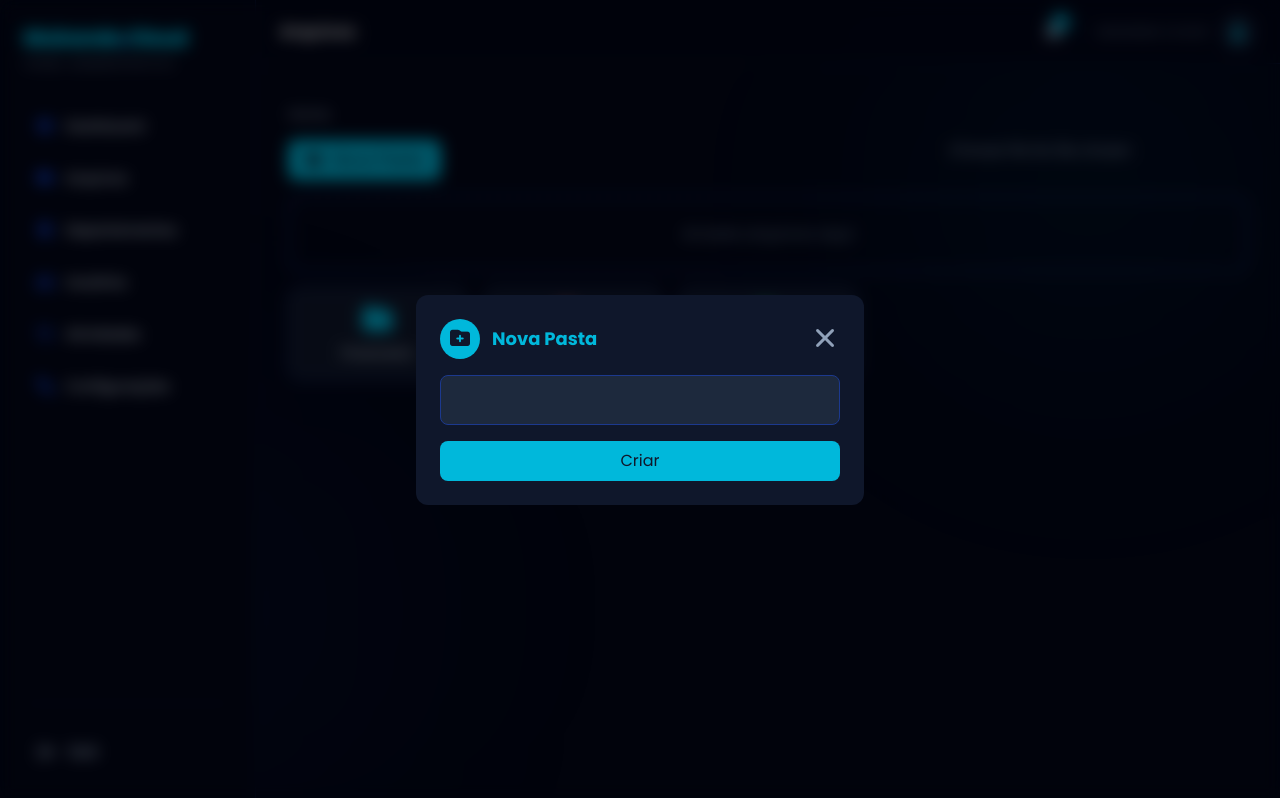
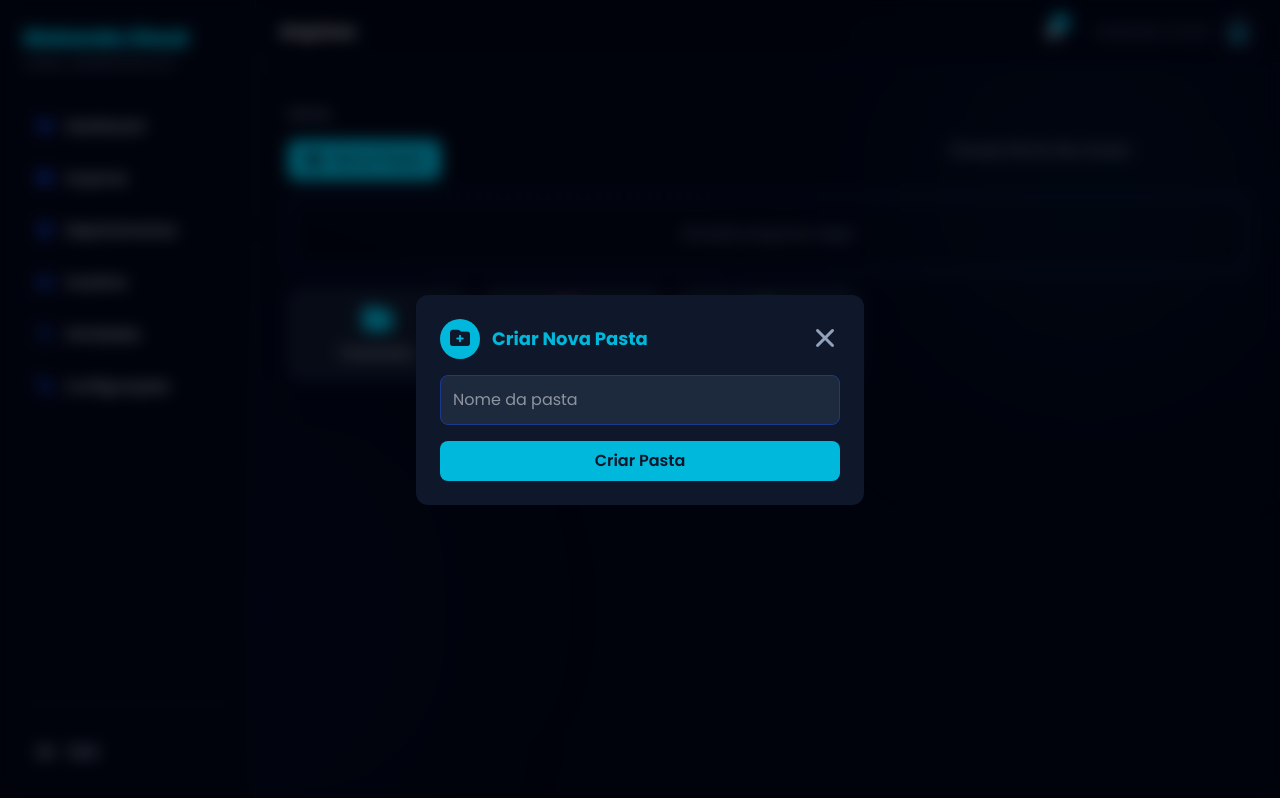
Before and after one commit to nsimba-afonso-nwayami/mukanda-cloud, a React (Vite) app: page /dashboard/superadmin/arquivos in a window 1280 px wide. Both pictures are taken after a click on the button "Nova Pasta". Built offline with nearby package versions, Linux system fonts and the light colour scheme.

Commit message:
layout finalizado

```diff
--- a/src/pages/superadmin/ArquivosSuperAdmin.jsx
+++ b/src/pages/superadmin/ArquivosSuperAdmin.jsx
@@ -42,6 +42,7 @@ export default function ArquivosSuperAdmin() {
   const handleOpen = (item) => {
     if (item.type === "folder") setCurrentPath([...currentPath, item.name]);
     else setPreviewFile(item);
+    closeContextMenu();
   };
 
   // Breadcrumb
@@ -83,7 +84,9 @@ export default function ArquivosSuperAdmin() {
   const handleDragStart = (item) => (dragItem.current = item);
   const handleDropOnFolder = (folder) => {
     setArquivos((prev) =>
-      prev.map((item) => (item.id === dragItem.current.id ? { ...item, parent: folder.name } : item))
+      prev.map((item) =>
+        item.id === dragItem.current.id ? { ...item, parent: folder.name } : item
+      )
     );
   };
 
@@ -95,6 +98,7 @@ export default function ArquivosSuperAdmin() {
     const y = Math.min(e.pageY, window.innerHeight - 120);
     setContextMenu({ x, y });
   };
+
   const closeContextMenu = () => setContextMenu(null);
 
   // Renomear
@@ -119,17 +123,16 @@ export default function ArquivosSuperAdmin() {
     }, 600); // 600ms toque longo
     return timer;
   };
-
-  const handleTouchEnd = (timer) => {
-    clearTimeout(timer);
-  };
+  const handleTouchEnd = (timer) => clearTimeout(timer);
 
   // Fechar context menu ao clicar fora (desktop e mobile)
   useEffect(() => {
-    if (!contextMenu) return; // só adiciona listener se o menu estiver aberto
+    if (!contextMenu) return;
 
-    const handleClickOutside = () => {
-      closeContextMenu();
+    const handleClickOutside = (e) => {
+      if (!e.target.closest(".context-menu")) {
+        closeContextMenu();
+      }
     };
 
     document.addEventListener("mousedown", handleClickOutside);
@@ -146,7 +149,6 @@ export default function ArquivosSuperAdmin() {
       <title>Arquivos | Mukanda Cloud</title>
 
       <SuperAdminLayout title="Arquivos">
-
         {/* Breadcrumb */}
         <div className="flex flex-wrap items-center gap-2 text-sm text-slate-400 mb-4">
           {currentPath.map((p, i) => (
@@ -201,10 +203,7 @@ export default function ArquivosSuperAdmin() {
         )}
 
         {/* Grid */}
-        <div
-          onClick={closeContextMenu}
-          className="grid grid-cols-2 sm:grid-cols-3 lg:grid-cols-5 gap-4"
-        >
+        <div className="grid grid-cols-2 sm:grid-cols-3 lg:grid-cols-5 gap-4">
           {arquivosFiltrados.map((item) => (
             <div
               key={item.id}
@@ -237,8 +236,8 @@ export default function ArquivosSuperAdmin() {
         {/* Context Menu */}
         {contextMenu && (
           <div
+            className="context-menu fixed z-9999 bg-slate-900 border border-blue-900 rounded-lg w-36 sm:w-40 shadow-lg"
             style={{ top: contextMenu.y, left: contextMenu.x }}
-            className="fixed z-9999 bg-slate-900 border border-blue-900 rounded-lg w-36 sm:w-40 shadow-lg"
           >
             <button
               onClick={() => handleOpen(selectedItem)}
@@ -246,7 +245,6 @@ export default function ArquivosSuperAdmin() {
             >
               Abrir
             </button>
-
             <button
               onClick={() => {
                 setRenameValue(selectedItem.name);
@@ -257,7 +255,6 @@ export default function ArquivosSuperAdmin() {
             >
               Renomear
             </button>
-
             <button
               onClick={() => {
                 setDeleteModal(true);
@@ -270,27 +267,27 @@ export default function ArquivosSuperAdmin() {
           </div>
         )}
 
-        {/* Modal Nova Pasta */}
+        {/* Modais */}
         <ModalSmall
           isOpen={isModalOpen}
           onClose={() => setIsModalOpen(false)}
-          title="Nova Pasta"
+          title="Criar Nova Pasta"
           icon="fas fa-folder-plus"
         >
           <input
             value={novaPasta}
             onChange={(e) => setNovaPasta(e.target.value)}
+            placeholder="Nome da pasta"
             className="w-full p-3 bg-slate-800 border border-blue-900 text-white rounded-lg mb-4"
           />
           <button
             onClick={handleCriarPasta}
-            className="w-full py-2 bg-cyan-500 text-slate-900 rounded-lg cursor-pointer"
+            className="w-full py-2 bg-cyan-500 text-slate-900 font-semibold rounded-lg cursor-pointer"
           >
-            Criar
+            Criar Pasta
           </button>
         </ModalSmall>
 
-        {/* Modal Renomear */}
         <ModalSmall
           isOpen={renameModal}
           onClose={() => setRenameModal(false)}
@@ -310,7 +307,6 @@ export default function ArquivosSuperAdmin() {
           </button>
         </ModalSmall>
 
-        {/* Modal Deletar */}
         <ModalSmall
           isOpen={deleteModal}
           onClose={() => setDeleteModal(false)}
@@ -325,7 +321,6 @@ export default function ArquivosSuperAdmin() {
           </button>
         </ModalSmall>
 
-        {/* Modal Preview */}
         <ModalSmall
           isOpen={!!previewFile}
           onClose={() => setPreviewFile(null)}
@@ -338,11 +333,9 @@ export default function ArquivosSuperAdmin() {
               className="rounded-lg w-full max-h-[70vh] object-contain"
             />
           )}
-
           {previewFile?.type === "pdf" && (
-            <div className="flex flex-col items-center">
-              {/* Detecta mobile */}
-              {window.innerWidth < 768 ? (
+            <div className="flex flex-col items-center w-full">
+              {typeof window !== "undefined" && window.innerWidth < 768 ? (
                 <a
                   href={previewFile.url}
                   target="_blank"
@@ -352,15 +345,11 @@ export default function ArquivosSuperAdmin() {
                   Abrir PDF
                 </a>
               ) : (
-                <iframe
-                  src={previewFile.url}
-                  className="w-full h-[70vh]"
-                ></iframe>
+                <iframe src={previewFile.url} className="w-full h-[70vh]"></iframe>
               )}
             </div>
           )}
         </ModalSmall>
-
       </SuperAdminLayout>
     </>
   );
```
